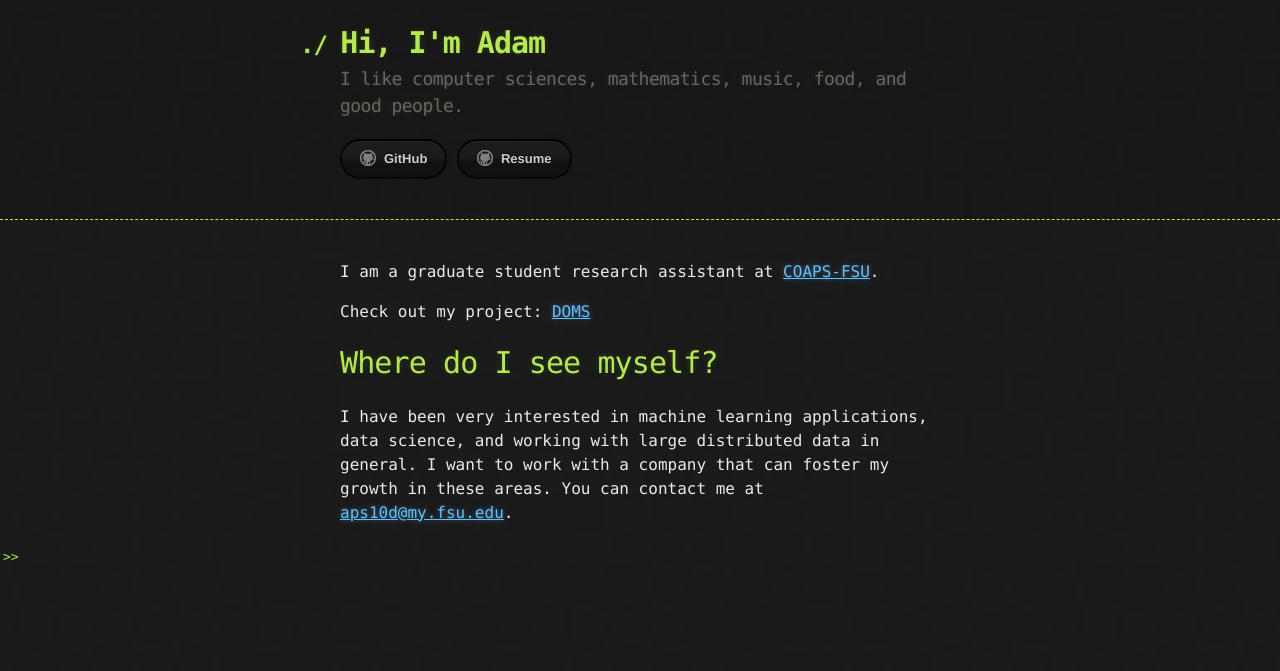
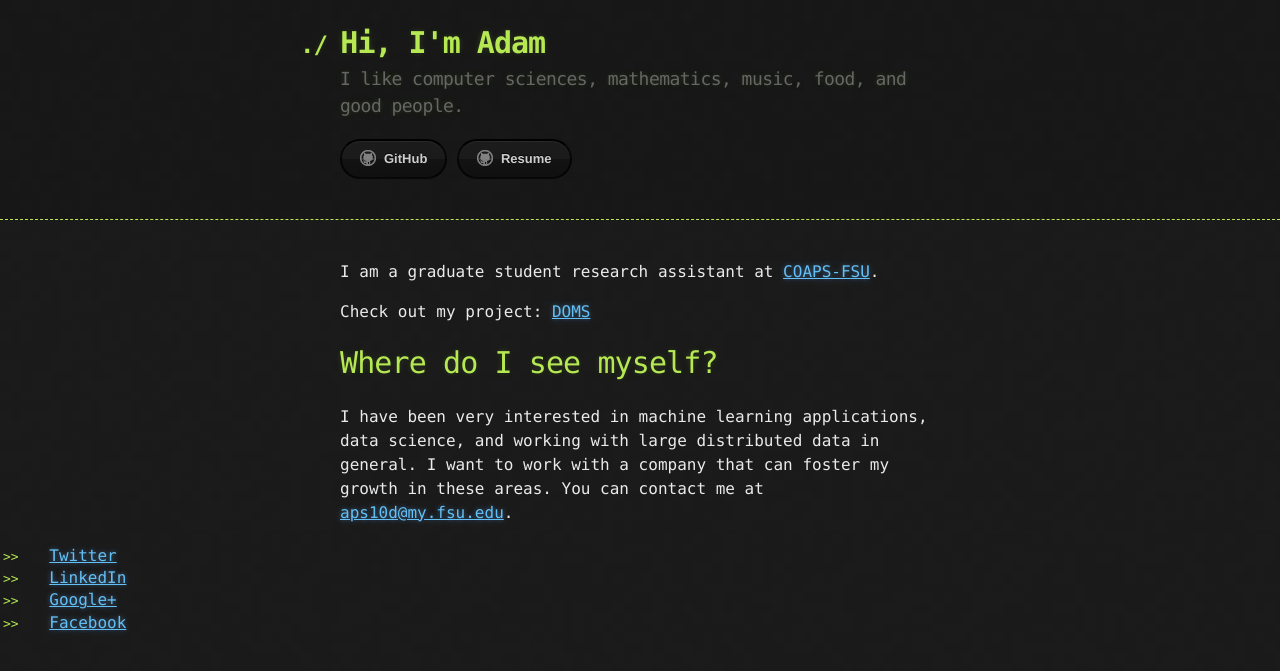
Before and after one commit to spanishgum/spanishgum.github.io, a Jekyll site: the page built from index.md, in a window 1280 px wide. Shown: the top 671 px of the page. Built offline with Jekyll 4.4.1, drawn with Linux system fonts in a browser that asks for light colours.

Commit message:
Missing quotes

```diff
--- a/_layouts/default.html
+++ b/_layouts/default.html
@@ -49,22 +49,22 @@
     <ul>
        {% if site.twitter %}
        <li>
-          <a href="https://twitter.com/{{ site.twitter }}"><i class="fa fa-twitter></i> Twitter</a>
+          <a href="https://twitter.com/{{ site.twitter }}"><i class="fa fa-twitter"></i> Twitter</a>
        </li>
        {% endif %}
        {% if site.linkedin %}
        <li>
-          <a href="https://linkedin.com/in/{{ site.linkedin }}"><i class="fa fa-linkedin></i> LinkedIn</a>
+          <a href="https://linkedin.com/in/{{ site.linkedin }}"><i class="fa fa-linkedin"></i> LinkedIn</a>
        </li>
        {% endif %}
        {% if site.google %}
        <li>
-          <a href="https://plus.google.com/{{ site.google }}"><i class="fa fa-google-plus></i> Google+</a>
+          <a href="https://plus.google.com/{{ site.google }}"><i class="fa fa-google-plus"></i> Google+</a>
        </li>
        {% endif %}
        {% if site.facebook %}
        <li>
-          <a href="https://www.facebook.com/{{ site.facebook }}"><i class="fa fa-facebook></i> Facebook</a>
+          <a href="https://www.facebook.com/{{ site.facebook }}"><i class="fa fa-facebook"></i> Facebook</a>
        </li>
        {% endif %}
     </ul>
```
